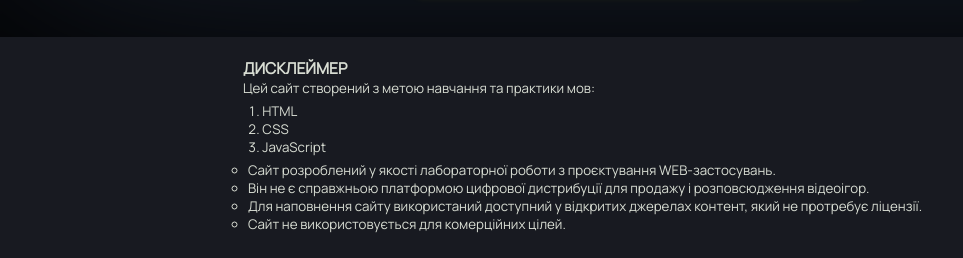
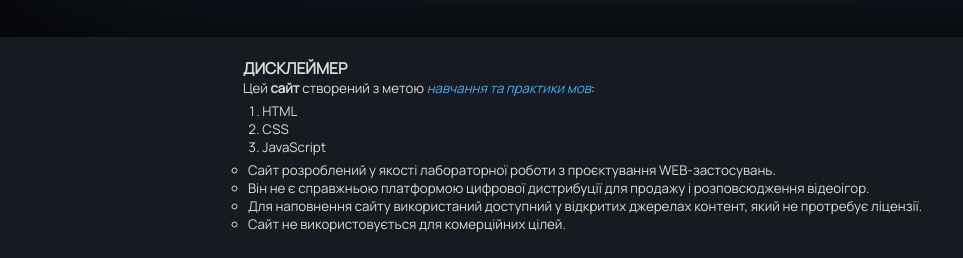
Before and after one commit to barsikfive/zpi-zp41_appWEB-AbaievaAlina-KPI-2025, a plain HTML site: page index.html in a window 1280 px wide. Shown: the part 2619-2877 px from the top of the page, 0-963 px from the left. Drawn offline with Linux system fonts and the light colour scheme.

Commit message:
added emphasis in disclaimer

```diff
--- a/index.html
+++ b/index.html
@@ -37,6 +37,9 @@
                 color: #D8DDD3;
             }
 
+            strong + em {
+                color: #44ABEB;
+            }
 
             header {
                 width: 100%;
@@ -563,7 +566,7 @@
             <section>
                 <div class="note">
                     <h3>ДИСКЛЕЙМЕР</h3>
-                    <p>Цей сайт створений з метою навчання та практики мов:</p>
+                    <p>Цей <strong>сайт</strong> створений з метою <em>навчання та практики мов</em>:</p>
                     <ol class="listlang">
                         <li>HTML</li>
                         <li>CSS</li>
```
